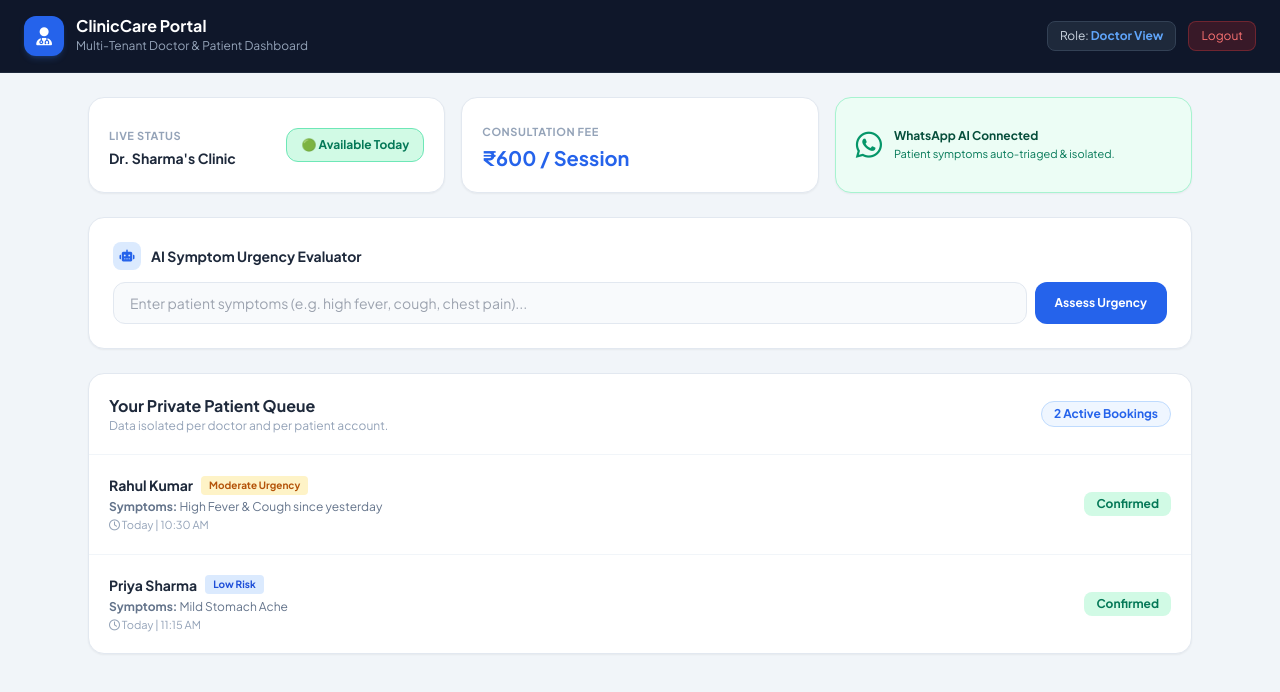
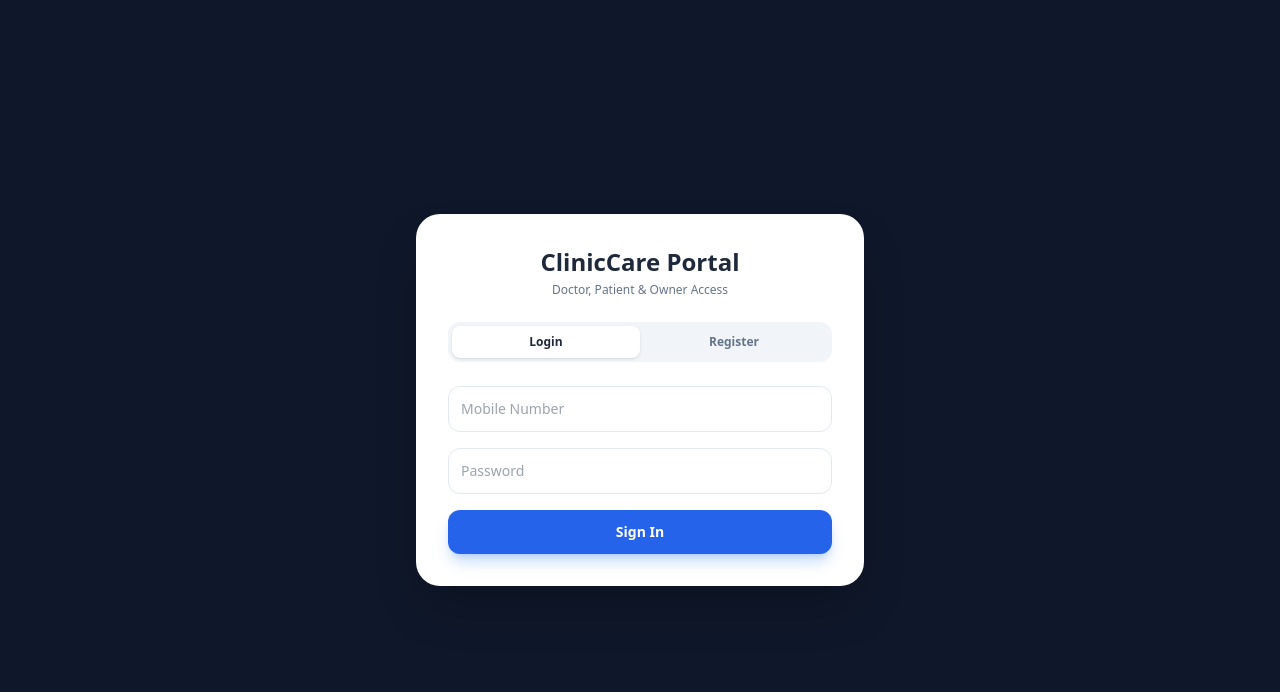
Before and after one commit to sukhvinderkaith/Doctor-Clinic-Agent, a website: page index.html in a window 1280 px wide. Drawn offline with nearby package versions, Linux system fonts and the light colour scheme.

Commit message:
Update index.html

```diff
--- a/index.html
+++ b/index.html
@@ -1,174 +1,120 @@
 <!DOCTYPE html>
 <html lang="en">
 <head>
-  <meta charset="UTF-8" />
-  <meta name="viewport" content="width=device-width, initial-scale=1.0" />
-  <title>ClinicCare AI - Doctor & Patient Dashboard</title>
+  <meta charset="UTF-8">
+  <meta name="viewport" content="width=device-width, initial-scale=1.0">
+  <title>ClinicCare - Access Portal</title>
   <script src="https://cdn.tailwindcss.com"></script>
-  <link href="https://cdnjs.cloudflare.com/ajax/libs/font-awesome/6.4.0/css/all.min.css" rel="stylesheet" />
-  <style>
-    @import url('https://fonts.googleapis.com/css2?family=Plus+Jakarta+Sans:wght@400;500;600;700&display=swap');
-    body { font-family: 'Plus Jakarta Sans', sans-serif; }
-  </style>
 </head>
-<body class="bg-slate-100 min-h-screen">
+<body class="bg-slate-900 min-h-screen flex items-center justify-center p-4">
 
-  <!-- Top Navigation Bar -->
-  <nav class="bg-slate-900 text-white px-6 py-4 border-b border-slate-800 flex justify-between items-center sticky top-0 z-50">
-    <div class="flex items-center gap-3">
-      <div class="w-10 h-10 bg-blue-600 rounded-xl flex items-center justify-center text-white shadow-md shadow-blue-500/20">
-        <i class="fa-solid fa-user-doctor text-lg"></i>
-      </div>
+  <div class="bg-white rounded-3xl shadow-2xl p-8 w-full max-w-md">
+    <h2 class="text-2xl font-bold text-center text-slate-800 mb-1">ClinicCare Portal</h2>
+    <p class="text-xs text-center text-slate-500 mb-6">Doctor, Patient & Owner Access</p>
+
+    <!-- Tab Selection -->
+    <div class="flex bg-slate-100 p-1 rounded-xl mb-6">
+      <button onclick="switchTab('login')" id="loginTab" class="flex-1 py-2 text-xs font-bold rounded-lg bg-white shadow text-slate-800">Login</button>
+      <button onclick="switchTab('register')" id="registerTab" class="flex-1 py-2 text-xs font-bold rounded-lg text-slate-500">Register</button>
+    </div>
+
+    <!-- Login Form -->
+    <div id="loginForm" class="space-y-4">
+      <input type="text" id="loginMobile" placeholder="Mobile Number" class="w-full p-3 border border-slate-200 rounded-xl text-sm focus:outline-none focus:ring-2 focus:ring-blue-500">
+      <input type="password" id="loginPass" placeholder="Password" class="w-full p-3 border border-slate-200 rounded-xl text-sm focus:outline-none focus:ring-2 focus:ring-blue-500">
+      <button onclick="handleLogin()" class="w-full bg-blue-600 hover:bg-blue-700 text-white font-bold py-3 rounded-xl text-sm transition shadow-lg shadow-blue-500/30">Sign In</button>
+    </div>
+
+    <!-- Register Form -->
+    <div id="registerForm" class="space-y-3 hidden">
+      <input type="text" id="regName" placeholder="Full Name" class="w-full p-3 border border-slate-200 rounded-xl text-sm focus:outline-none focus:ring-2 focus:ring-emerald-500">
+      <input type="text" id="regMobile" placeholder="Mobile Number" class="w-full p-3 border border-slate-200 rounded-xl text-sm focus:outline-none focus:ring-2 focus:ring-emerald-500">
+      <input type="password" id="regPass" placeholder="Password" class="w-full p-3 border border-slate-200 rounded-xl text-sm focus:outline-none focus:ring-2 focus:ring-emerald-500">
+
       <div>
-        <h1 class="font-bold text-base leading-none">ClinicCare Portal</h1>
-        <p class="text-xs text-slate-400 mt-1">Multi-Tenant Doctor & Patient Dashboard</p>
-      </div>
-    </div>
-    <div class="flex items-center gap-3">
-      <span class="text-xs bg-slate-800 text-slate-300 px-3 py-1.5 rounded-lg border border-slate-700">
-        Role: <strong id="userRole" class="text-blue-400">Doctor View</strong>
-      </span>
-      <button onclick="logout()" class="text-xs bg-red-600/20 hover:bg-red-600/30 text-red-400 px-3 py-1.5 rounded-lg border border-red-500/30 transition">
-        Logout
-      </button>
-    </div>
-  </nav>
-
-  <main class="max-w-6xl mx-auto p-4 sm:p-6 space-y-6">
-
-    <!-- Top Info Grid -->
-    <div class="grid grid-cols-1 md:grid-cols-3 gap-4">
-
-      <!-- Doctor Status -->
-      <div class="bg-white p-5 rounded-2xl border border-slate-200 shadow-sm flex items-center justify-between">
-        <div>
-          <span class="text-[11px] font-bold uppercase tracking-wider text-slate-400">Live Status</span>
-          <h3 id="docName" class="text-sm font-bold text-slate-800 mt-0.5">Dr. Sharma's Clinic</h3>
-        </div>
-        <button id="statusBadge" onclick="toggleStatus()" class="px-3.5 py-2 rounded-xl text-xs font-bold bg-emerald-100 text-emerald-700 border border-emerald-300">
-          🟢 Available Today
-        </button>
+        <label class="block text-xs font-bold text-slate-600 mb-1">Select Role:</label>
+        <select id="regRole" onchange="toggleFields()" class="w-full p-3 border border-slate-200 rounded-xl text-sm bg-slate-50 focus:outline-none">
+          <option value="DOCTOR">Doctor</option>
+          <option value="PATIENT">Patient</option>
+        </select>
       </div>
 
-      <!-- Fees Card -->
-      <div class="bg-white p-5 rounded-2xl border border-slate-200 shadow-sm">
-        <span class="text-[11px] font-bold uppercase tracking-wider text-slate-400">Consultation Fee</span>
-        <p id="docFees" class="text-xl font-extrabold text-blue-600 mt-0.5">₹600 / Session</p>
+      <!-- Doctor Extra Fields -->
+      <div id="doctorFields" class="space-y-3">
+        <input type="text" id="clinicName" placeholder="Clinic Name" class="w-full p-3 border border-slate-200 rounded-xl text-sm focus:outline-none focus:ring-2 focus:ring-emerald-500">
+        <input type="text" id="location" placeholder="City / Location" class="w-full p-3 border border-slate-200 rounded-xl text-sm focus:outline-none focus:ring-2 focus:ring-emerald-500">
       </div>
 
-      <!-- WhatsApp AI Integration Status -->
-      <div class="bg-emerald-50 border border-emerald-200 p-5 rounded-2xl shadow-sm flex items-center gap-3">
-        <i class="fa-brands fa-whatsapp text-3xl text-emerald-600"></i>
-        <div>
-          <h4 class="text-xs font-bold text-emerald-900">WhatsApp AI Connected</h4>
-          <p class="text-[11px] text-emerald-700 mt-0.5">Patient symptoms auto-triaged & isolated.</p>
-        </div>
-      </div>
-
+      <button onclick="handleRegister()" class="w-full bg-emerald-600 hover:bg-emerald-700 text-white font-bold py-3 rounded-xl text-sm transition shadow-lg shadow-emerald-500/30">Register Account</button>
     </div>
-
-    <!-- AI Symptom Triage Box -->
-    <div class="bg-white p-6 rounded-2xl border border-slate-200 shadow-sm space-y-3">
-      <div class="flex items-center gap-2.5">
-        <div class="w-7 h-7 rounded-lg bg-blue-100 text-blue-600 flex items-center justify-center text-xs">
-          <i class="fa-solid fa-robot"></i>
-        </div>
-        <h2 class="font-bold text-slate-800 text-sm">AI Symptom Urgency Evaluator</h2>
-      </div>
-
-      <div class="flex flex-col sm:flex-row gap-2">
-        <input type="text" id="symptomInput" placeholder="Enter patient symptoms (e.g. high fever, cough, chest pain)..." class="flex-1 bg-slate-50 border border-slate-200 rounded-xl px-4 py-2.5 text-sm focus:outline-none focus:ring-2 focus:ring-blue-500">
-        <button onclick="checkAIUrgency()" class="bg-blue-600 hover:bg-blue-700 text-white text-xs font-bold px-5 py-2.5 rounded-xl transition">
-          Assess Urgency
-        </button>
-      </div>
-
-      <div id="aiOutput" class="hidden p-3.5 rounded-xl text-xs bg-slate-50 border border-slate-200"></div>
-    </div>
-
-    <!-- Bookings Table (Isolated View) -->
-    <div class="bg-white rounded-2xl border border-slate-200 shadow-sm overflow-hidden">
-      <div class="p-5 border-b border-slate-100 flex justify-between items-center">
-        <div>
-          <h2 class="font-bold text-slate-800 text-base">Your Private Patient Queue</h2>
-          <p class="text-xs text-slate-400">Data isolated per doctor and per patient account.</p>
-        </div>
-        <span id="bookingCount" class="bg-blue-50 text-blue-600 border border-blue-200 text-xs px-3 py-1 rounded-full font-bold">
-          2 Active Bookings
-        </span>
-      </div>
-
-      <div class="divide-y divide-slate-100">
-
-        <!-- Patient Item 1 -->
-        <div class="p-4 sm:p-5 flex flex-col sm:flex-row justify-between sm:items-center gap-3 hover:bg-slate-50/50 transition">
-          <div>
-            <div class="flex items-center gap-2">
-              <span class="font-bold text-sm text-slate-800">Rahul Kumar</span>
-              <span class="text-[10px] font-bold px-2 py-0.5 rounded bg-amber-100 text-amber-700">Moderate Urgency</span>
-            </div>
-            <p class="text-xs text-slate-500 mt-1"><strong>Symptoms:</strong> High Fever & Cough since yesterday</p>
-            <p class="text-[11px] text-slate-400 mt-0.5"><i class="fa-regular fa-clock"></i> Today | 10:30 AM</p>
-          </div>
-          <div class="flex items-center gap-2">
-            <span class="text-xs font-bold px-3 py-1 bg-emerald-100 text-emerald-700 rounded-lg">Confirmed</span>
-          </div>
-        </div>
-
-        <!-- Patient Item 2 -->
-        <div class="p-4 sm:p-5 flex flex-col sm:flex-row justify-between sm:items-center gap-3 hover:bg-slate-50/50 transition">
-          <div>
-            <div class="flex items-center gap-2">
-              <span class="font-bold text-sm text-slate-800">Priya Sharma</span>
-              <span class="text-[10px] font-bold px-2 py-0.5 rounded bg-blue-100 text-blue-700">Low Risk</span>
-            </div>
-            <p class="text-xs text-slate-500 mt-1"><strong>Symptoms:</strong> Mild Stomach Ache</p>
-            <p class="text-[11px] text-slate-400 mt-0.5"><i class="fa-regular fa-clock"></i> Today | 11:15 AM</p>
-          </div>
-          <div class="flex items-center gap-2">
-            <span class="text-xs font-bold px-3 py-1 bg-emerald-100 text-emerald-700 rounded-lg">Confirmed</span>
-          </div>
-        </div>
-
-      </div>
-    </div>
-
-  </main>
+  </div>
 
   <script>
-    let isAvailable = true;
-
-    function toggleStatus() {
-      isAvailable = !isAvailable;
-      const btn = document.getElementById('statusBadge');
-      if (isAvailable) {
-        btn.innerText = '🟢 Available Today';
-        btn.className = 'px-3.5 py-2 rounded-xl text-xs font-bold bg-emerald-100 text-emerald-700 border border-emerald-300';
+    function switchTab(tab) {
+      if (tab === 'login') {
+        document.getElementById('loginForm').classList.remove('hidden');
+        document.getElementById('registerForm').classList.add('hidden');
+        document.getElementById('loginTab').className = "flex-1 py-2 text-xs font-bold rounded-lg bg-white shadow text-slate-800";
+        document.getElementById('registerTab').className = "flex-1 py-2 text-xs font-bold rounded-lg text-slate-500";
       } else {
-        btn.innerText = '🔴 On Leave / Off';
-        btn.className = 'px-3.5 py-2 rounded-xl text-xs font-bold bg-red-100 text-red-700 border border-red-300';
+        document.getElementById('registerForm').classList.remove('hidden');
+        document.getElementById('loginForm').classList.add('hidden');
+        document.getElementById('registerTab').className = "flex-1 py-2 text-xs font-bold rounded-lg bg-white shadow text-slate-800";
+        document.getElementById('loginTab').className = "flex-1 py-2 text-xs font-bold rounded-lg text-slate-500";
       }
     }
 
-    function checkAIUrgency() {
-      const input = document.getElementById('symptomInput').value;
-      const output = document.getElementById('aiOutput');
-      if (!input) return alert('Enter symptoms first');
+    function toggleFields() {
+      const role = document.getElementById('regRole').value;
+      if (role === 'DOCTOR') document.getElementById('doctorFields').classList.remove('hidden');
+      else document.getElementById('doctorFields').classList.add('hidden');
+    }
 
-      output.classList.remove('hidden');
-      if (input.toLowerCase().includes('chest pain') || input.toLowerCase().includes('breathing')) {
-        output.className = 'p-3.5 rounded-xl text-xs bg-red-50 border border-red-200 text-red-800 font-medium';
-        output.innerHTML = '🚨 <strong>HIGH EMERGENCY:</strong> Immediate emergency response required (102/108).';
+    async function handleRegister() {
+      const body = {
+        name: document.getElementById('regName').value,
+        mobile: document.getElementById('regMobile').value,
+        password: document.getElementById('regPass').value,
+        role: document.getElementById('regRole').value,
+        clinicName: document.getElementById('clinicName').value,
+        location: document.getElementById('location').value
+      };
+
+      const res = await fetch('/api/register', {
+        method: 'POST',
+        headers: { 'Content-Type': 'application/json' },
+        body: JSON.stringify(body)
+      });
+
+      const data = await res.json();
+      if (res.ok) {
+        alert('Account Created Successfully! 7 Days Free Trial Active.');
+        switchTab('login');
       } else {
-        output.className = 'p-3.5 rounded-xl text-xs bg-blue-50 border border-blue-200 text-blue-800 font-medium';
-        output.innerHTML = '✅ <strong>Moderate / Routine:</strong> Standard consultaion slot recommended.';
+        alert(data.message || 'Registration failed');
       }
     }
 
-    function logout() {
-      alert('Logged out');
+    async function handleLogin() {
+      const mobile = document.getElementById('loginMobile').value;
+      const password = document.getElementById('loginPass').value;
+
+      const res = await fetch('/api/login', {
+        method: 'POST',
+        headers: { 'Content-Type': 'application/json' },
+        body: JSON.stringify({ mobile, password })
+      });
+
+      const data = await res.json();
+      if (res.ok) {
+        localStorage.setItem('currentUser', JSON.stringify(data.user));
+        if (data.user.role === 'ADMIN') window.location.href = '/admin.html';
+        else if (data.user.role === 'DOCTOR') window.location.href = '/doctor.html';
+        else window.location.href = '/patient.html';
+      } else {
+        alert(data.message || 'Login failed');
+      }
     }
   </script>
-
 </body>
 </html>
```
